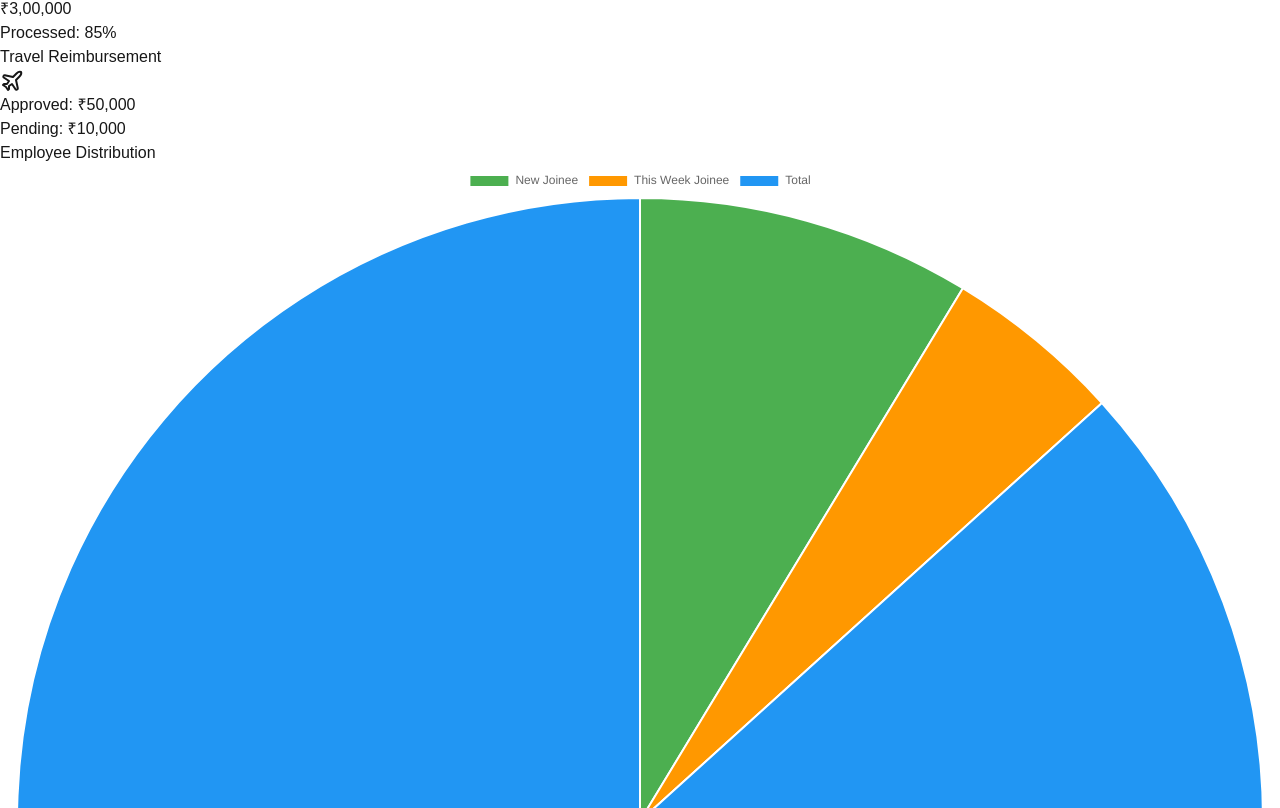
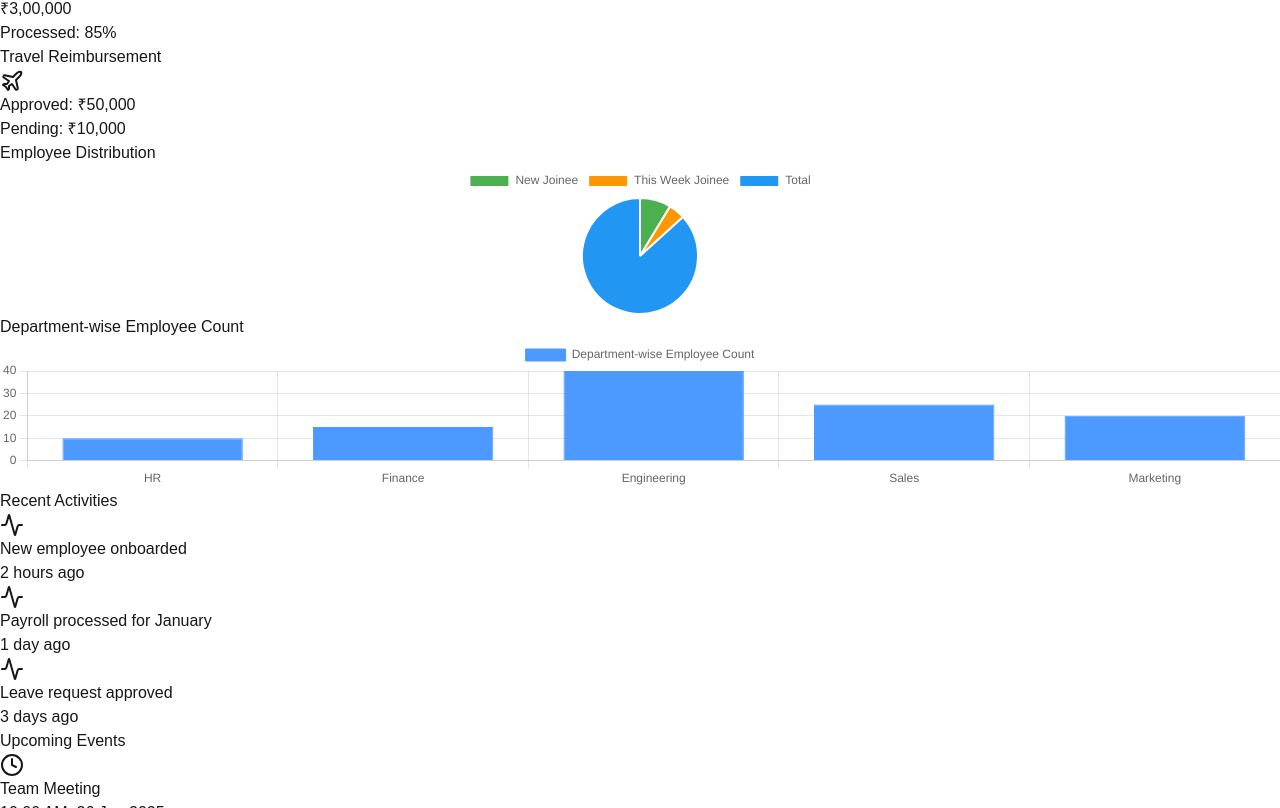
Before and after one commit to nVirendra/aaibliss, a Next.js app: page / in a window 1280 px wide. Shown: the part 1512-2320 px from the top of the page. Built offline with nearby package versions, Linux system fonts and the light colour scheme.

Commit message:
pia chart & barchart size fix

```diff
--- a/src/app/page.tsx
+++ b/src/app/page.tsx
@@ -545,18 +545,34 @@ const HRDashboard = () => {
         <div className="mt-4">
           {/* Dashboard Charts */}
           <div className="grid gap-6 sm:grid-cols-2">
-            <div className="bg-white p-6 rounded-xl shadow-lg ">
+            {/* Pie Chart Container */}
+            <div className="bg-white p-6 rounded-xl shadow-lg">
               <h2 className="text-xl font-semibold mb-4">
                 Employee Distribution
               </h2>
-              <Pie data={pieChartData} />
+              <div className="w-full h-64">
+                {' '}
+                {/* Fixed height and width for the chart */}
+                <Pie
+                  data={pieChartData}
+                  options={{ maintainAspectRatio: false }}
+                />
+              </div>
             </div>
 
+            {/* Bar Chart Container */}
             <div className="bg-white p-6 rounded-xl shadow-lg">
               <h2 className="text-xl font-semibold mb-4">
                 Department-wise Employee Count
               </h2>
-              <Bar data={barChartData} />
+              <div className="w-full h-64">
+                {' '}
+                {/* Fixed height and width for the chart */}
+                <Bar
+                  data={barChartData}
+                  options={{ maintainAspectRatio: false }}
+                />
+              </div>
             </div>
           </div>
         </div>
```
